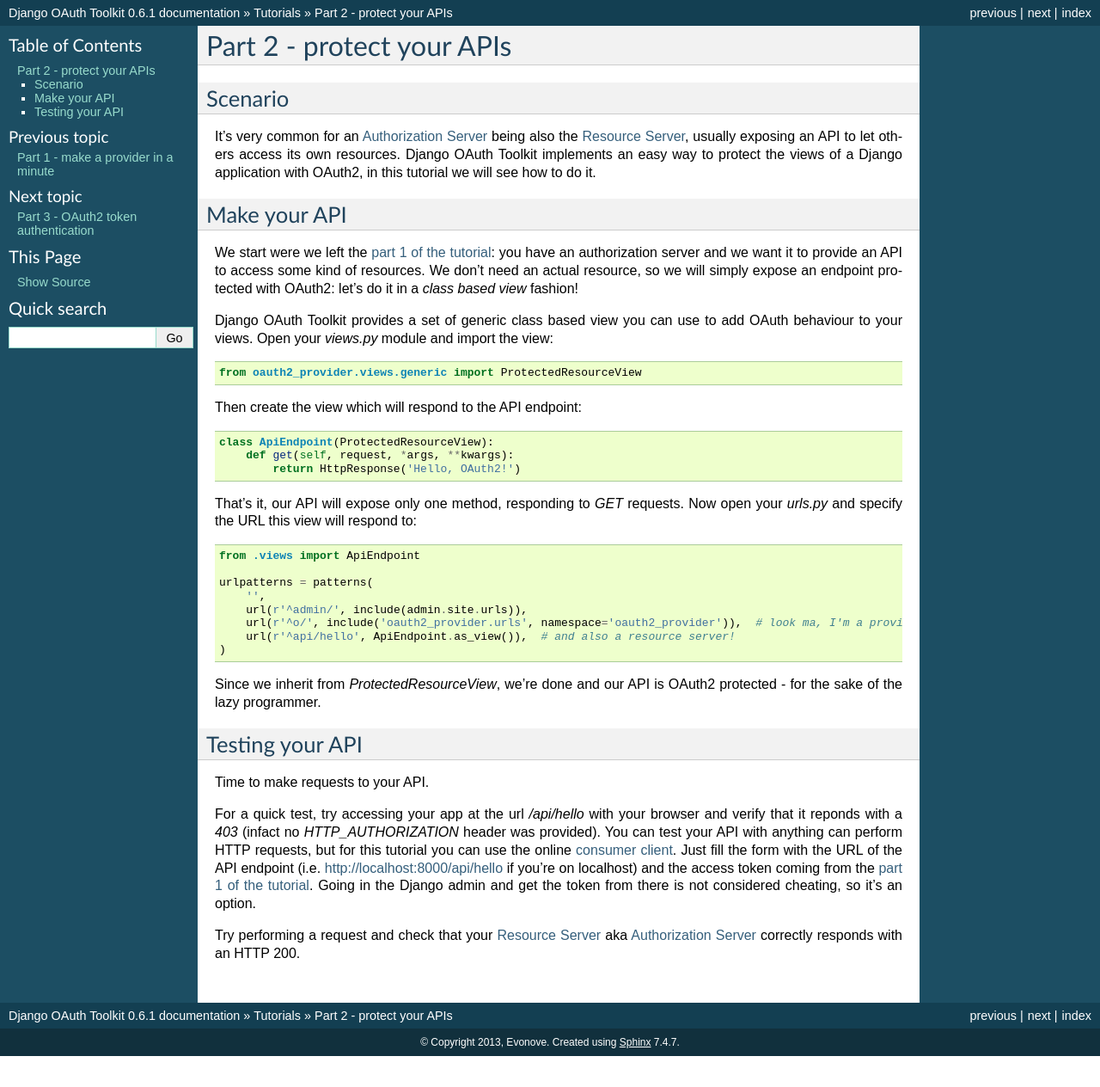
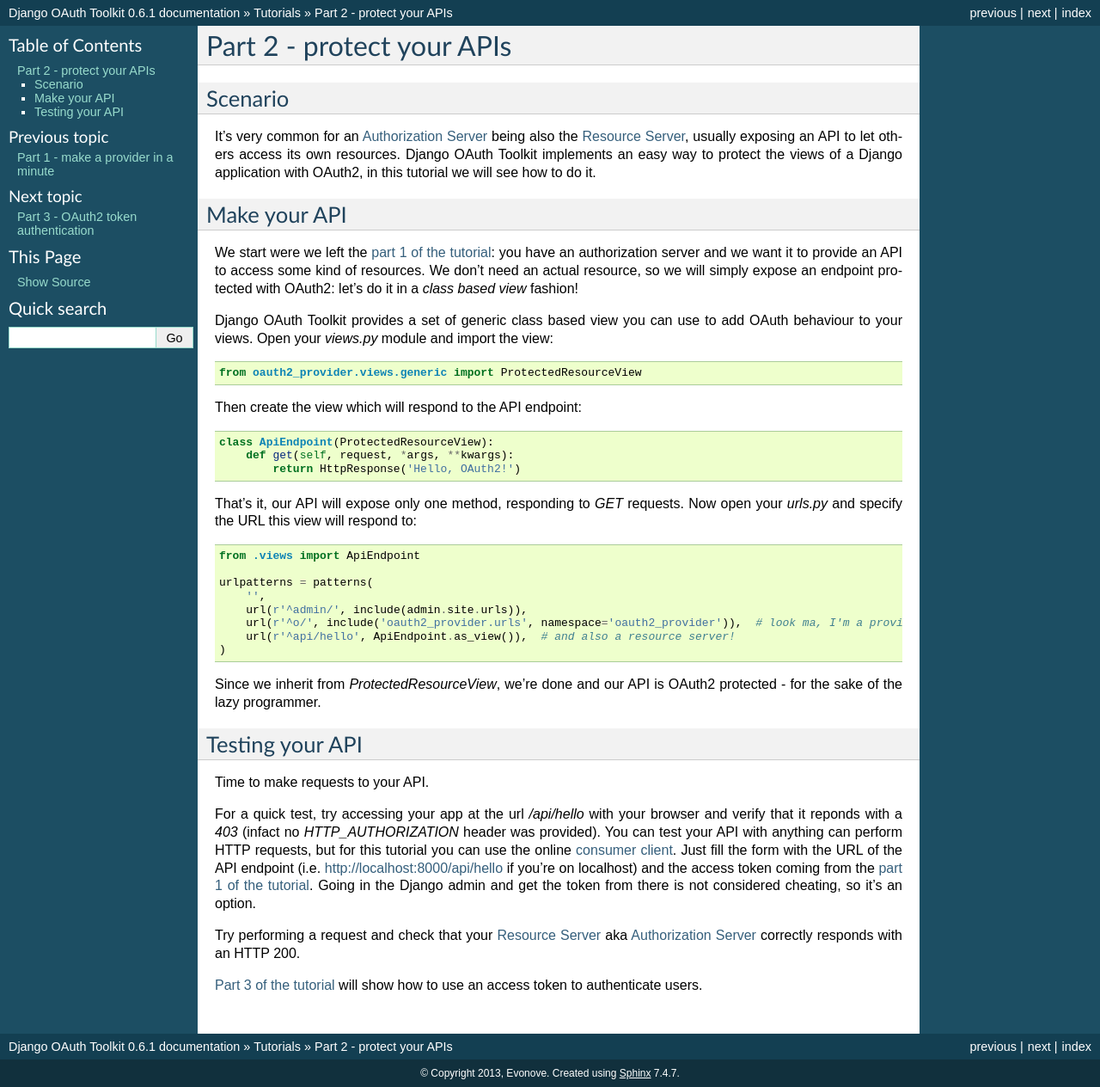
Before and after one commit to sheriffwoody0922/oauth-python-django, a Sphinx documentation site: the page built from docs/tutorial/tutorial_02.rst, in a window 1280 px wide. Shown: the whole page at 86% size. Built offline with Sphinx 7.4.7, drawn with Linux system fonts in a browser that asks for light colours; before the commit the page ends 1228 px from its top, so only the background shows below that.

Commit message:
link tutorial3 from tutorial2 fixes #99

```diff
--- a/docs/tutorial/tutorial_02.rst
+++ b/docs/tutorial/tutorial_02.rst
@@ -59,3 +59,6 @@
 
 Try performing a request and check that your :term:`Resource Server` aka :term:`Authorization Server` correctly responds with
 an HTTP 200.
+
+:doc:`Part 3 of the tutorial <tutorial_03>` will show how to use an access token to authenticate
+users.
```
